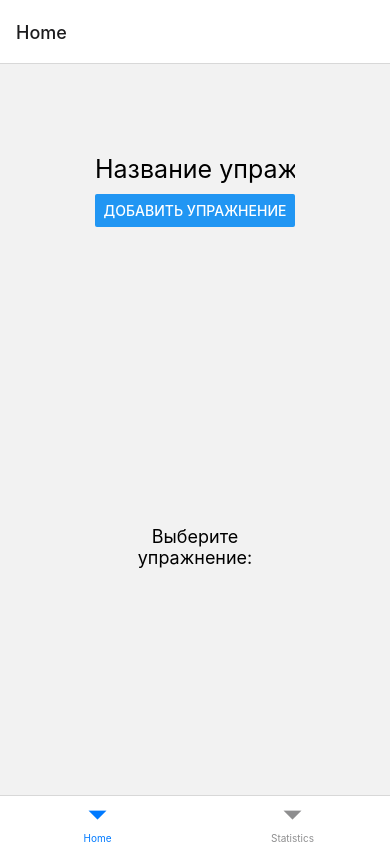
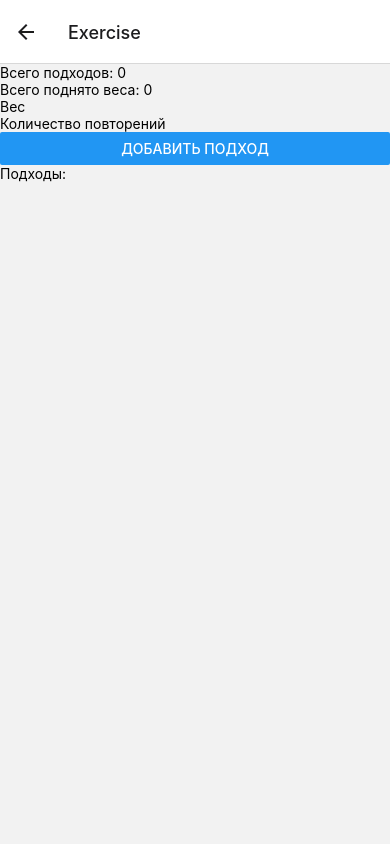
Before and after one commit to VeryStone69/react_native_todo, a React Native app: screen /Exercise in a window 390 px wide. Built offline with nearby package versions, Linux system fonts and the light colour scheme.

Commit message:
update: refactoring

```diff
--- a/App.tsx
+++ b/App.tsx
@@ -1,70 +1,42 @@
 import * as React from 'react';
-import {View, Text, Alert, TouchableWithoutFeedback, Keyboard} from 'react-native';
-import {NavigationContainer} from '@react-navigation/native';
-import {SafeAreaProvider} from "react-native-safe-area-context";
-import {createBottomTabNavigator} from '@react-navigation/bottom-tabs';
-import {AddExerciseForm, ExerciseData} from "./common/component/AddExerciseForm/AddExerciseForm";
-import {ReactElement, ReactNode, useState} from "react";
-import uuid from 'react-native-uuid';
-import {ExerciseList} from "./common/component/ExerciseList/ExerciseList";
+import {TouchableWithoutFeedback, Keyboard, Button} from 'react-native';
+import {NavigationContainer, useNavigation} from '@react-navigation/native';
+import {ReactElement, ReactNode} from "react";
+import {ExerciseScreen} from "./common/component/ExerciseList/ExerciseScreen/ExerciseScreen";
+import {createNativeStackNavigator} from "@react-navigation/native-stack";
+import {HomeScreen} from "./common/component/HomeScreen/HomeScreen";
 
-export type Exercise = {
-    category: string
-    exerciseName: string
-    id: string | number[]
-}
 
-function HomeScreen() {
-    const [exercises, setExercises] = useState<Exercise[]>([]);
-    const handleAddExercise = (exerciseData: ExerciseData) => {
-        if (!!exerciseData.exerciseName.trim() && !!exerciseData.category.trim()) {
-            const newExercise = {id: uuid.v4(), ...exerciseData};
-            setExercises([...exercises, newExercise]);
-        } else {
-            Alert.alert(JSON.stringify("Напиши покороче. Тут ограничение в 35 символов"))
-        }
-    };
-    const handleSelectExercise = (selectedExercise: Exercise) => {
-        Alert.alert(JSON.stringify(`Выбрано упражнение: ${selectedExercise.exerciseName}`))
-    };
+
+export function MyBackButton() {
+    const navigation = useNavigation();
+
     return (
-        <>
-            <View style={{flex: 1, alignItems: 'center', justifyContent: 'center'}}>
-                <AddExerciseForm onAddExercise={handleAddExercise}/>
-            </View>
-            <View style={{flex: 2, alignItems: 'center', justifyContent: 'center'}}>
-                <ExerciseList exercises={exercises} onSelectExercise={handleSelectExercise} />
-            </View>
-        </>
-
+        <Button
+            title="Back"
+            onPress={() => {
+                navigation.goBack();
+            }}
+        />
     );
 }
 
-function StatisticsScreen() {
-    return (
-        <View style={{flex: 1, alignItems: 'center', justifyContent: 'center'}}>
-            <Text>Your Profile</Text>
-        </View>
-    );
-}
 
-const Tab = createBottomTabNavigator();
+
 const HideKeyboard = ({children}: { children: ReactNode }): ReactElement => (
     <TouchableWithoutFeedback onPress={() => Keyboard.dismiss()}>{children}</TouchableWithoutFeedback>
 )
 
+const Stack:any = createNativeStackNavigator();
 function App() {
-
     return (
         <HideKeyboard>
-            <SafeAreaProvider>
-                <NavigationContainer>
-                    <Tab.Navigator>
-                        <Tab.Screen name="Home" component={HomeScreen}/>
-                        <Tab.Screen name="Statistics" component={StatisticsScreen}/>
-                    </Tab.Navigator>
-                </NavigationContainer>
-            </SafeAreaProvider>
+            <NavigationContainer>
+                <Stack.Navigator initialRouteName="Home">
+                    <Stack.Screen name="Home" component={HomeScreen} />
+                    <Stack.Screen name="Exercise" component={ExerciseScreen} />
+                </Stack.Navigator>
+            </NavigationContainer>
         </HideKeyboard>
     );
 }
--- a/common/component/ExerciseList/ExerciseList.tsx
+++ b/common/component/ExerciseList/ExerciseList.tsx
@@ -1,23 +1,36 @@
 import React from 'react';
-import { View, Text, TouchableOpacity, FlatList } from 'react-native';
-import {Exercise} from "../../../App";
+import {View, Text, TouchableOpacity, FlatList} from 'react-native';
+import {Exercise} from "../HomeScreen/HomeScreen";
 
 
 type ExerciseListProps = {
     exercises: Exercise[];
     onSelectExercise: (exercise: Exercise) => void;
+    navigation: any;
 }
 
 export const ExerciseList = (props: ExerciseListProps) => {
+
+    const handleSelectExercise = (selectedExercise: Exercise) => {
+        props.navigation.navigate('Exercise', {exercise: selectedExercise});
+    };
     return (
         <View>
-            <Text style={{width:200,height:50, fontSize:18, textAlign:"center"}}>Выберите упражнение:</Text>
+            <Text style={{width: 200, height: 50, fontSize: 18, textAlign: "center"}}>Выберите упражнение:</Text>
+
             <FlatList
                 data={props.exercises}
-                renderItem={({ item }) => (
-                    <TouchableOpacity onPress={() => props.onSelectExercise(item)}>
-                        <Text style={{width:200,height:50, fontSize:18, textAlign:"center"}}>{item.exerciseName}</Text>
+                renderItem={({item}) => (
+                    <TouchableOpacity onPress={() => handleSelectExercise(item)}>
+
+                        <Text style={{
+                            width: 200,
+                            height: 50,
+                            fontSize: 18,
+                            textAlign: "center"
+                        }}>{item.exerciseName}</Text>
                     </TouchableOpacity>
+
                 )}
                 keyExtractor={(item) => item.id.toString()}
             />
--- a/common/component/ExerciseList/ExerciseScreen/ExerciseScreen.tsx
+++ b/common/component/ExerciseList/ExerciseScreen/ExerciseScreen.tsx
@@ -1,7 +1,7 @@
 import React, { useState } from 'react';
 import { View, Text, TextInput, Button } from 'react-native';
-import {Exercise, HomeScreen, MyBackButton} from "../../../../App";
-import {useNavigation} from "@react-navigation/native";
+import {MyBackButton} from "../../../../App";
+import {Exercise} from "../../HomeScreen/HomeScreen";
 
 
 export const ExerciseScreen= (props: Exercise) => {
@@ -52,7 +52,6 @@ export const ExerciseScreen= (props: Exercise) => {
                     <Text>Подход {index + 1}: Вес - {set.weight}, Повторения - {set.reps}</Text>
                 </View>
             ))}
-            <Button title="Home" onPress={MyBackButton} />
         </View>
     );
 };
```
